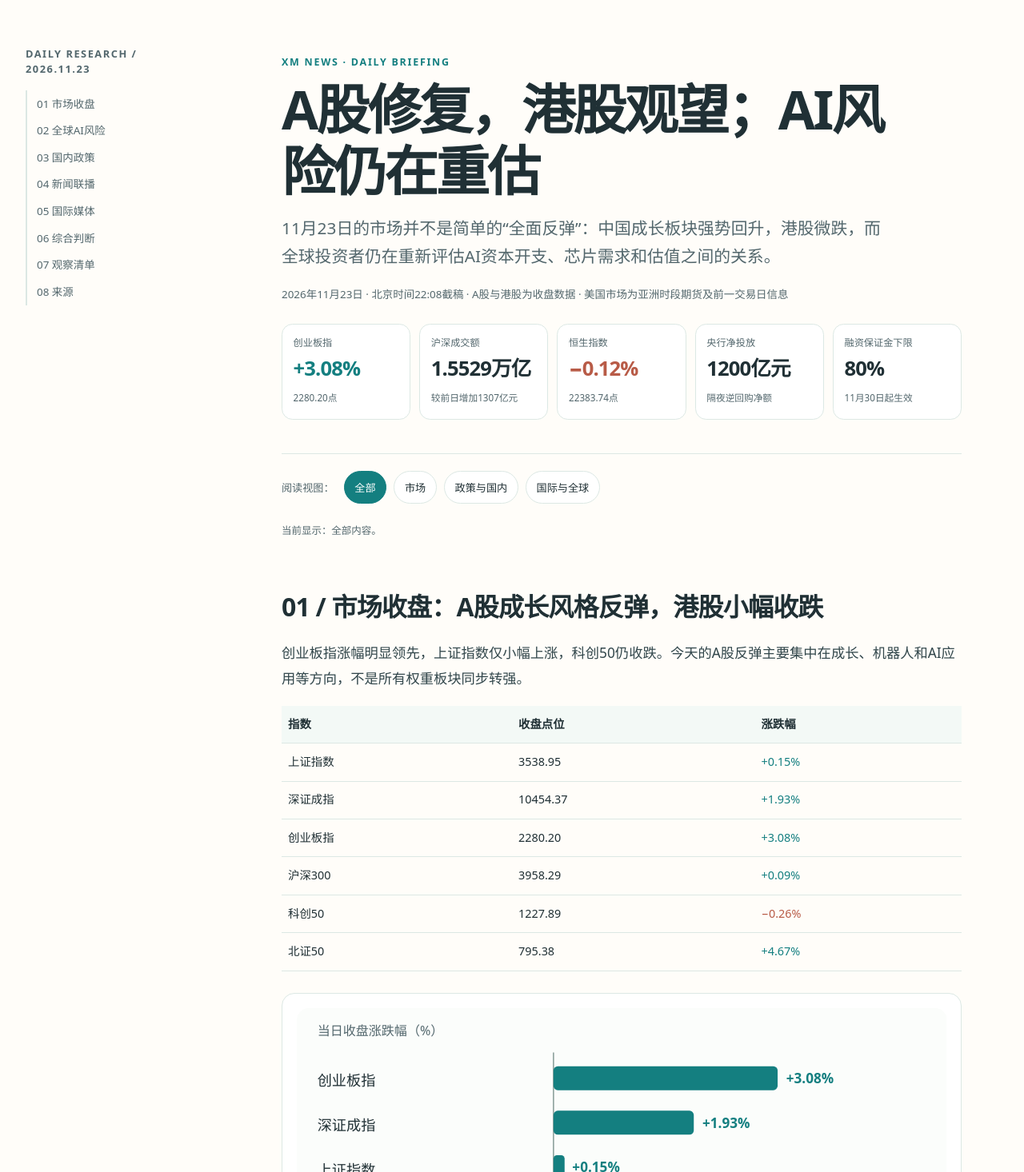
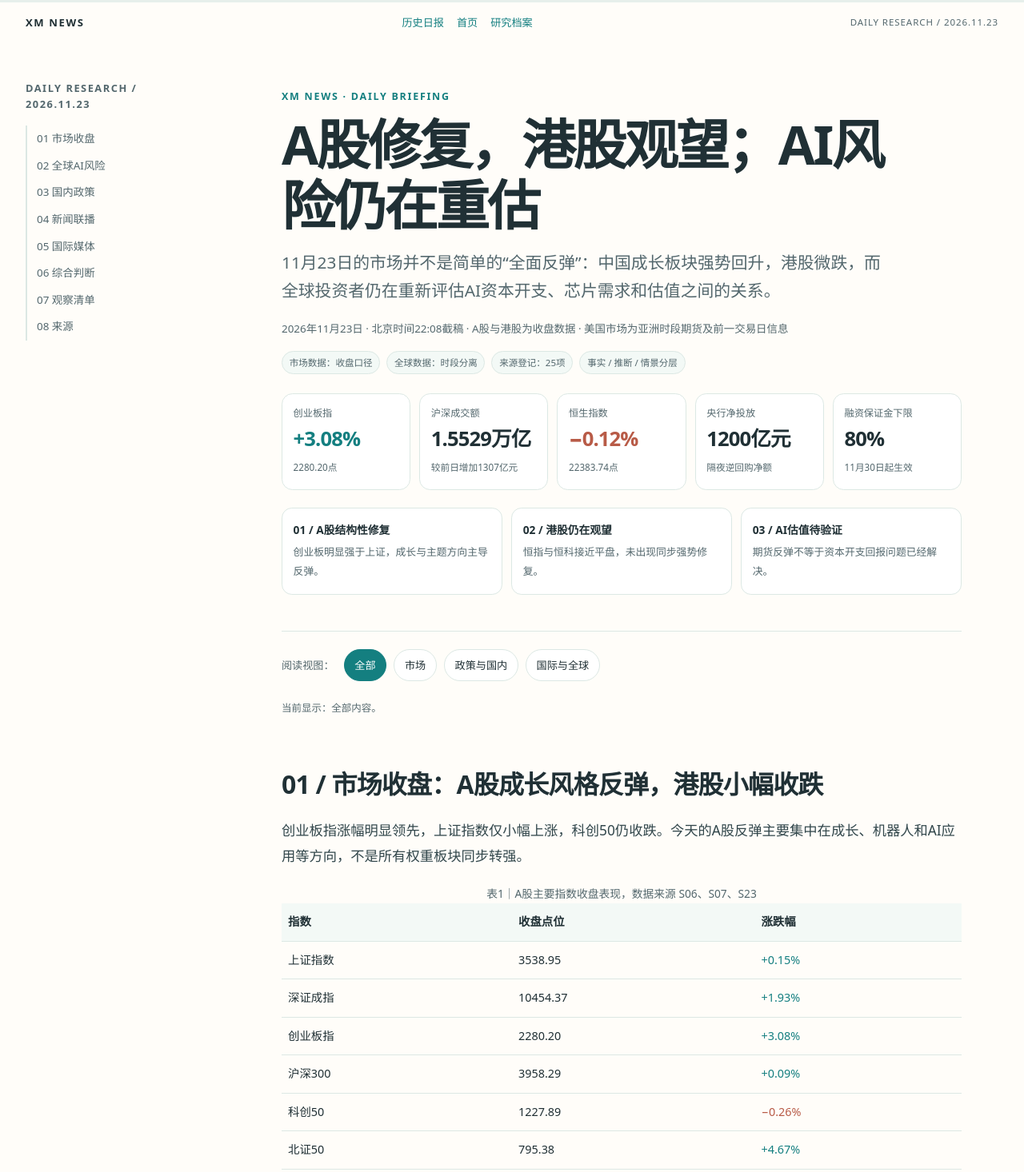
Before and after one commit to 1998x-stack/xm-news, a plain HTML site: page posts/2026-11-23/index.html in a window 1280 px wide. Shown: the top 1466 px of the page at 80% size. Drawn offline with Linux system fonts and the light colour scheme.

Commit message:
design: improve daily article editorial hierarchy and inline evidence

```diff
--- a/posts/2026-11-23/index.html
+++ b/posts/2026-11-23/index.html
@@ -5,6 +5,12 @@
 <meta name="viewport" content="width=device-width,initial-scale=1">
 <meta name="color-scheme" content="light">
 <meta name="description" content="2026年11月23日新闻联播、A股港股、全球市场与Economist、Bloomberg重点文章研究。">
+<meta property="og:type" content="article">
+<meta property="og:title" content="A股修复，港股观望；AI风险仍在重估｜XM News">
+<meta property="og:description" content="中国成长板块反弹、港股微跌，全球投资者继续重估AI资本开支与盈利兑现。">
+<meta property="og:url" content="https://1998x-stack.github.io/xm-news/posts/2026-11-23/">
+<meta name="theme-color" content="#fffdf9">
+<link rel="canonical" href="https://1998x-stack.github.io/xm-news/posts/2026-11-23/">
 <title>2026.11.23｜A股修复，AI风险重估</title>
 <style>
 :root{color-scheme:light;--paper:#fffdf9;--ink:#203035;--subtle:#53676d;--accent:#147f80;--transform:#d06d4d;--structure:#7461ba;--annotation:#916c22;--border:#dce8e4;--surface:#f3f9f6;--max-reading:850px;--positive:#147f80;--negative:#b85b47}
@@ -16,6 +22,11 @@ a:hover{color:var(--transform)}
 a:focus-visible,button:focus-visible{outline:3px solid var(--accent);outline-offset:3px}
 .skip-link{position:absolute;left:1rem;top:-5rem;background:var(--ink);color:white;padding:.5rem 1rem;z-index:20}
 .skip-link:focus{top:1rem}
+.reading-progress{position:fixed;inset:0 auto auto 0;width:100%;height:3px;background:#e6efeb;z-index:50}.reading-progress span{display:block;width:0;height:100%;background:var(--accent);transform-origin:left}
+.sitebar{max-width:1280px;margin:0 auto;padding:1rem 2rem .2rem;display:flex;align-items:center;justify-content:space-between;gap:1rem;font-size:.82rem;color:var(--subtle)}.sitebar .brand{font-weight:850;letter-spacing:.12em;color:var(--ink);text-decoration:none}.sitebar nav{display:flex;gap:1rem}.sitebar nav a{text-decoration:none}.sitebar .edition{font-size:.72rem;letter-spacing:.08em}
+.report-context{display:flex;gap:.5rem;flex-wrap:wrap;margin:.9rem 0 0}.report-context span{font-size:.72rem;color:var(--subtle);background:var(--surface);border:1px solid var(--border);border-radius:999px;padding:.2rem .55rem}
+.takeaways{display:grid;grid-template-columns:repeat(3,minmax(0,1fr));gap:.7rem;margin:1.4rem 0}.takeaway{border:1px solid var(--border);border-radius:.8rem;background:white;padding:.85rem}.takeaway strong{display:block;font-size:.86rem;margin-bottom:.25rem}.takeaway p{font-size:.8rem;color:var(--subtle);margin:.2rem 0}
+.source-ref{display:inline-block;font-size:.74rem;color:var(--accent);font-weight:700;margin-left:.3rem}
 .layout{max-width:1280px;margin:0 auto;display:grid;grid-template-columns:210px minmax(0,1fr);gap:clamp(2rem,5vw,5rem);padding:3.6rem 2rem 7rem}
 .toc{position:sticky;top:2rem;align-self:start;font-size:.84rem;line-height:1.55;max-height:calc(100vh - 4rem);overflow:auto}
 .toc strong{display:block;font-size:.8rem;letter-spacing:.12em;margin-bottom:1rem;color:var(--subtle)}
@@ -62,14 +73,17 @@ th{font-weight:700;background:var(--surface)}
 .source-list{padding-left:1.2rem}
 .source-list li{margin:.5rem 0;font-size:.88rem}
 footer{border-top:1px solid var(--border);margin-top:4rem;padding-top:1.4rem;color:var(--subtle);font-size:.82rem}
+@media(max-width:700px){.sitebar{padding:1rem 1rem .2rem;flex-wrap:wrap}.sitebar .edition{width:100%}.takeaways{grid-template-columns:1fr}}
 @media(max-width:960px){.layout{display:block;padding:2rem 1.25rem 5rem}.toc{position:static;max-height:none;margin-bottom:1.5rem;border-bottom:1px solid var(--border);padding-bottom:1rem}.toc a{display:inline-block;border:0;border-bottom:2px solid transparent;margin-right:.3rem;padding:.35rem .3rem}.metrics{grid-template-columns:repeat(3,minmax(0,1fr))}}
 @media(max-width:560px){body{font-size:15.5px}.layout{padding:1.2rem 1rem 4rem}.metrics{grid-template-columns:repeat(2,minmax(0,1fr));gap:.55rem}.metric{padding:.7rem}.grid2{grid-template-columns:1fr}figure{padding:.65rem}section{margin-top:3rem}h2{margin-bottom:.9rem}table{font-size:.82rem}th,td{padding:.5rem .35rem}}
 @media(prefers-reduced-motion:reduce){html{scroll-behavior:auto}*,*::before,*::after{animation:none!important;transition:none!important}}
-@media print{body{background:white;color:black;font-size:10.5pt}.layout{display:block;padding:0}.toc,.filterbar,.skip-link{display:none!important}article{max-width:none}.metrics{grid-template-columns:repeat(5,1fr)}figure{break-inside:avoid}.story[hidden]{display:block!important}a{color:#164e54}section{margin-top:1.6rem}}
+@media print{body{background:white;color:black;font-size:10.5pt}.layout{display:block;padding:0}.toc,.filterbar,.skip-link,.sitebar,.reading-progress{display:none!important}article{max-width:none}.metrics{grid-template-columns:repeat(5,1fr)}figure{break-inside:avoid}.story[hidden]{display:block!important}a{color:#164e54}section{margin-top:1.6rem}}
 </style>
 </head>
 <body>
 <a class="skip-link" href="#content">跳转至正文</a>
+<div class="reading-progress" aria-hidden="true"><span id="reading-progress-fill"></span></div>
+<header class="sitebar"><a class="brand" href="../../">XM NEWS</a><nav aria-label="站点导航"><a href="../../archive/">历史日报</a><a href="../../">首页</a><a href="https://github.com/1998x-stack/xm-news" rel="noopener">研究档案</a></nav><span class="edition">DAILY RESEARCH / 2026.11.23</span></header>
 <div class="layout">
 <nav class="toc" aria-label="文章目录">
 <strong>DAILY RESEARCH / 2026.11.23</strong>
@@ -89,12 +103,18 @@ footer{border-top:1px solid var(--border);margin-top:4rem;padding-top:1.4rem;col
 <h1>A股修复，港股观望；AI风险仍在重估</h1>
 <p class="dek">11月23日的市场并不是简单的“全面反弹”：中国成长板块强势回升，港股微跌，而全球投资者仍在重新评估AI资本开支、芯片需求和估值之间的关系。</p>
 <div class="meta">2026年11月23日 · 北京时间22:08截稿 · A股与港股为收盘数据 · 美国市场为亚洲时段期货及前一交易日信息</div>
+<div class="report-context"><span>市场数据：收盘口径</span><span>全球数据：时段分离</span><span>来源登记：25项</span><span>事实 / 推断 / 情景分层</span></div>
 <div class="metrics">
 <div class="metric"><span class="name">创业板指</span><span class="value positive">+3.08%</span><span class="detail">2280.20点</span></div>
 <div class="metric"><span class="name">沪深成交额</span><span class="value">1.5529万亿</span><span class="detail">较前日增加1307亿元</span></div>
 <div class="metric"><span class="name">恒生指数</span><span class="value negative">−0.12%</span><span class="detail">22383.74点</span></div>
 <div class="metric"><span class="name">央行净投放</span><span class="value">1200亿元</span><span class="detail">隔夜逆回购净额</span></div>
 <div class="metric"><span class="name">融资保证金下限</span><span class="value">80%</span><span class="detail">11月30日起生效</span></div>
+</div>
+<div class="takeaways" aria-label="今日核心结论">
+<div class="takeaway"><strong>01 / A股结构性修复</strong><p>创业板明显强于上证，成长与主题方向主导反弹。</p></div>
+<div class="takeaway"><strong>02 / 港股仍在观望</strong><p>恒指与恒科接近平盘，未出现同步强势修复。</p></div>
+<div class="takeaway"><strong>03 / AI估值待验证</strong><p>期货反弹不等于资本开支回报问题已经解决。</p></div>
 </div>
 </header>
 
@@ -110,8 +130,9 @@ footer{border-top:1px solid var(--border);margin-top:4rem;padding-top:1.4rem;col
 <section id="markets" class="story" data-topic="markets">
 <h2>01 / 市场收盘：A股成长风格反弹，港股小幅收跌</h2>
 <p class="lead">创业板指涨幅明显领先，上证指数仅小幅上涨，科创50仍收跌。今天的A股反弹主要集中在成长、机器人和AI应用等方向，不是所有权重板块同步转强。</p>
-<table>
-<thead><tr><th>指数</th><th>收盘点位</th><th>涨跌幅</th></tr></thead>
+<table aria-label="2026年11月23日A股主要指数收盘表现">
+<caption class="small">表1｜A股主要指数收盘表现，数据来源 S06、S07、S23</caption>
+<thead><tr><th scope="col">指数</th><th scope="col">收盘点位</th><th scope="col">涨跌幅</th></tr></thead>
 <tbody>
 <tr><td>上证指数</td><td>3538.95</td><td class="positive">+0.15%</td></tr>
 <tr><td>深证成指</td><td>10454.37</td><td class="positive">+1.93%</td></tr>
@@ -142,7 +163,7 @@ footer{border-top:1px solid var(--border);margin-top:4rem;padding-top:1.4rem;col
 </g>
 <text x="300" y="334" fill="#53676d" font-size="13" text-anchor="middle">0</text>
 </svg>
-<figcaption>指数强弱对比显示：成长板块修复幅度远高于上证权重，港股主要指数接近平盘。不同市场指数成分和币种不同，不能仅凭单日涨跌推断长期强弱。</figcaption>
+<figcaption>指数强弱对比显示：成长板块修复幅度远高于上证权重，港股主要指数接近平盘。不同市场指数成分和币种不同，不能仅凭单日涨跌推断长期强弱。数据来源：S06–S08、S23–S25。</figcaption>
 </figure>
 <div class="grid2">
 <div class="panel"><span class="tag">A股</span><h3>成交放大，成长主题领涨</h3><p>两市成交约1.5529万亿元，较上一交易日放量约1307亿元。人形机器人、AI漫剧/影视、医疗服务、自动化设备等活跃；银行、煤炭、油气和白酒相对偏弱。</p></div>
@@ -167,7 +188,7 @@ footer{border-top:1px solid var(--border);margin-top:4rem;padding-top:1.4rem;col
 <g font-size="13" fill="#53676d" text-anchor="middle"><text x="117" y="181">估值、融资与变现</text><text x="388" y="181">需求、库存、利用率</text><text x="651" y="181">韩国、台湾、中国</text></g>
 <text x="380" y="252" font-size="14" fill="#53676d" text-anchor="middle">风险传导链条：资本回报预期 → 产业订单预期 → 出口经济体与权益市场</text>
 </svg>
-<figcaption>机制示意图，不代表所有市场都按同一方向波动。Reuters Breakingviews指出，韩国和台湾对半导体出口及AI硬件需求更敏感；其GDP冲击数字属于情景测算。</figcaption>
+<figcaption>机制示意图，不代表所有市场都按同一方向波动。Reuters Breakingviews指出，韩国和台湾对半导体出口及AI硬件需求更敏感；其GDP冲击数字属于情景测算。来源：S14、S21。</figcaption>
 </figure>
 <div class="note"><strong>关键问题变化：</strong>市场不再只问“AI模型会不会继续进步”，还在问“数据中心、芯片和模型服务的投入能否产生足够现金流”。技术长期价值与当前资产价格合理性是两个不同问题。</div>
 <p>Reuters Breakingviews引用HSBC的压力情景：若全球AI硬件需求下降20%，2027年台湾、韩国GDP增速可能分别受到约4.4和1.4个百分点冲击。它是情景估算，不是已经发生的损失，也不是确定预测。</p>
@@ -186,7 +207,7 @@ footer{border-top:1px solid var(--border);margin-top:4rem;padding-top:1.4rem;col
 <text x="24" y="170" font-size="18" fill="#203035">新规则 80%</text><rect x="205" y="142" width="325" height="42" rx="7" fill="#147f80"/><text x="545" y="170" font-size="18" fill="#147f80" font-weight="700">12.5万元</text>
 <rect x="205" y="207" width="145" height="28" rx="14" fill="#f6f1e4"/><text x="277" y="226" text-anchor="middle" font-size="14" fill="#916c22" font-weight="700">理论空间 +25%</text>
 </svg>
-<figcaption>按“保证金金额 ÷ 融资买入金额 = 保证金比例”的简化关系计算。实际可融资额度还取决于券商授信、证券折算率、账户风险和交易规则。</figcaption>
+<figcaption>按“保证金金额 ÷ 融资买入金额 = 保证金比例”的简化关系计算。实际可融资额度还取决于券商授信、证券折算率、账户风险和交易规则。政策原文：S09、S10。</figcaption>
 </figure>
 <div class="note warning"><strong>不要混淆：</strong>保证金比例降低提高的是理论杠杆空间，不是自动向市场注入现金。市场报道中的“近4000亿元”属于测算，不是已实现的实际买入资金。</div>
 <h3>央行流动性与人民币</h3>
@@ -271,7 +292,7 @@ footer{border-top:1px solid var(--border);margin-top:4rem;padding-top:1.4rem;col
 <g stroke="#147f80" stroke-width="3" fill="none"><path d="M210 122 H275 M470 122 H540"/><path d="M265 116 l10 6 -10 6 M530 116 l10 6 -10 6"/></g>
 <text x="377" y="210" font-size="14" fill="#916c22" text-anchor="middle">黄金作为金融资产进入货物进口统计 → 顺差机械性下降</text>
 </svg>
-<figcaption>这是统计关系示意，不代表黄金进口由政府统一指令，也不能仅凭这一项推断贸易政策动机或居民资产偏好。</figcaption>
+<figcaption>这是统计关系示意，不代表黄金进口由政府统一指令，也不能仅凭这一项推断贸易政策动机或居民资产偏好。来源：S15。</figcaption>
 </figure>
 <p>要判断中国内需是否改善，应同时观察进口实物量、居民消费、服务消费、价格和企业利润。进口金额可能受黄金、能源、金属和芯片价格变化影响。</p>
 </section>
@@ -328,6 +349,15 @@ footer{border-top:1px solid var(--border);margin-top:4rem;padding-top:1.4rem;col
   }
   buttons.forEach(button => button.addEventListener('click', () => activate(button.dataset.filter)));
   activate('all');
+  const progress = document.getElementById('reading-progress-fill');
+  const updateProgress = () => {
+    const scrollable = document.documentElement.scrollHeight - window.innerHeight;
+    const ratio = scrollable > 0 ? Math.min(1, Math.max(0, window.scrollY / scrollable)) : 0;
+    if (progress) progress.style.width = (ratio * 100).toFixed(2) + '%';
+  };
+  window.addEventListener('scroll', updateProgress, { passive: true });
+  window.addEventListener('resize', updateProgress);
+  updateProgress();
 })();
 </script>
 </body>
```
